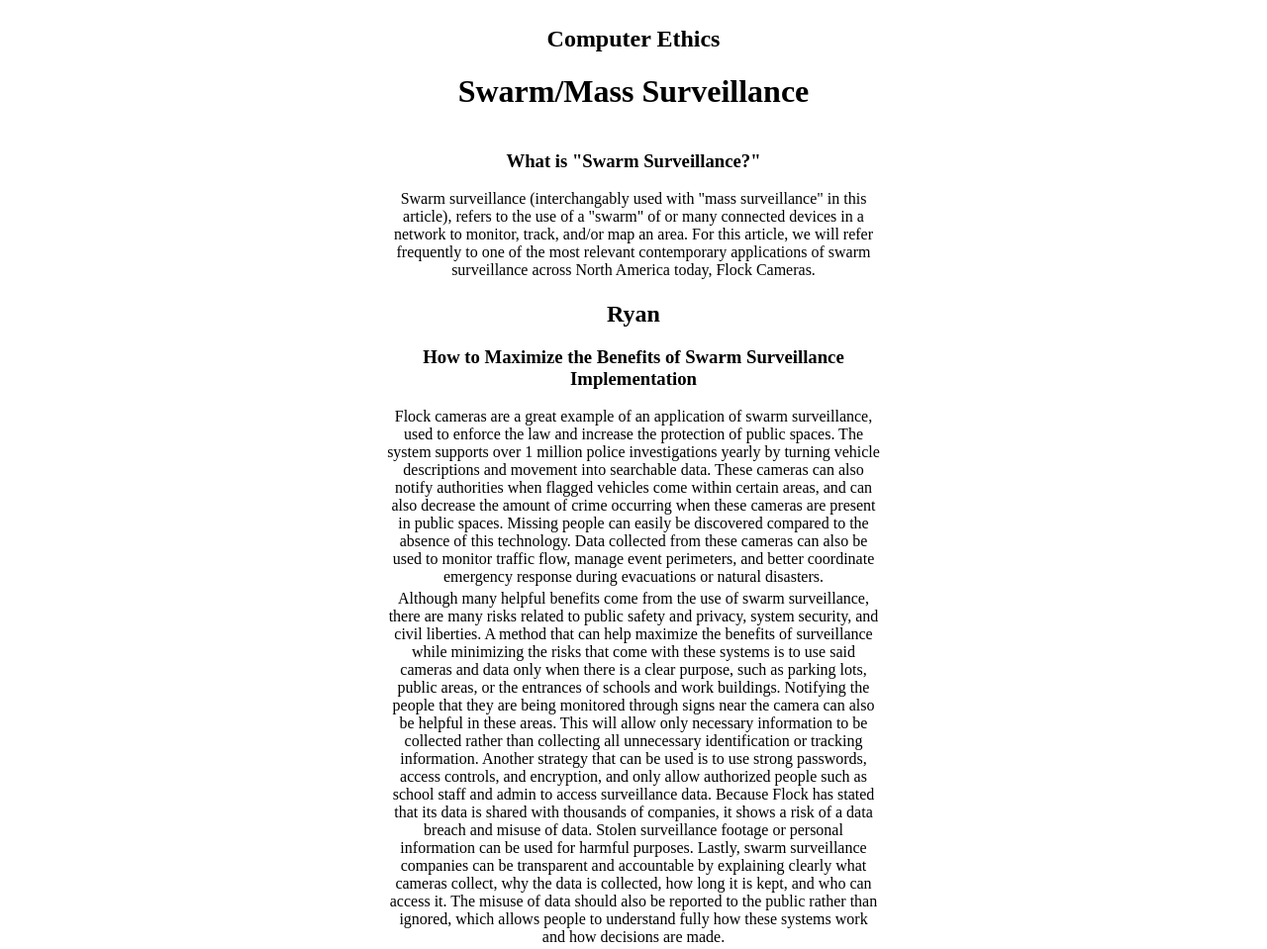
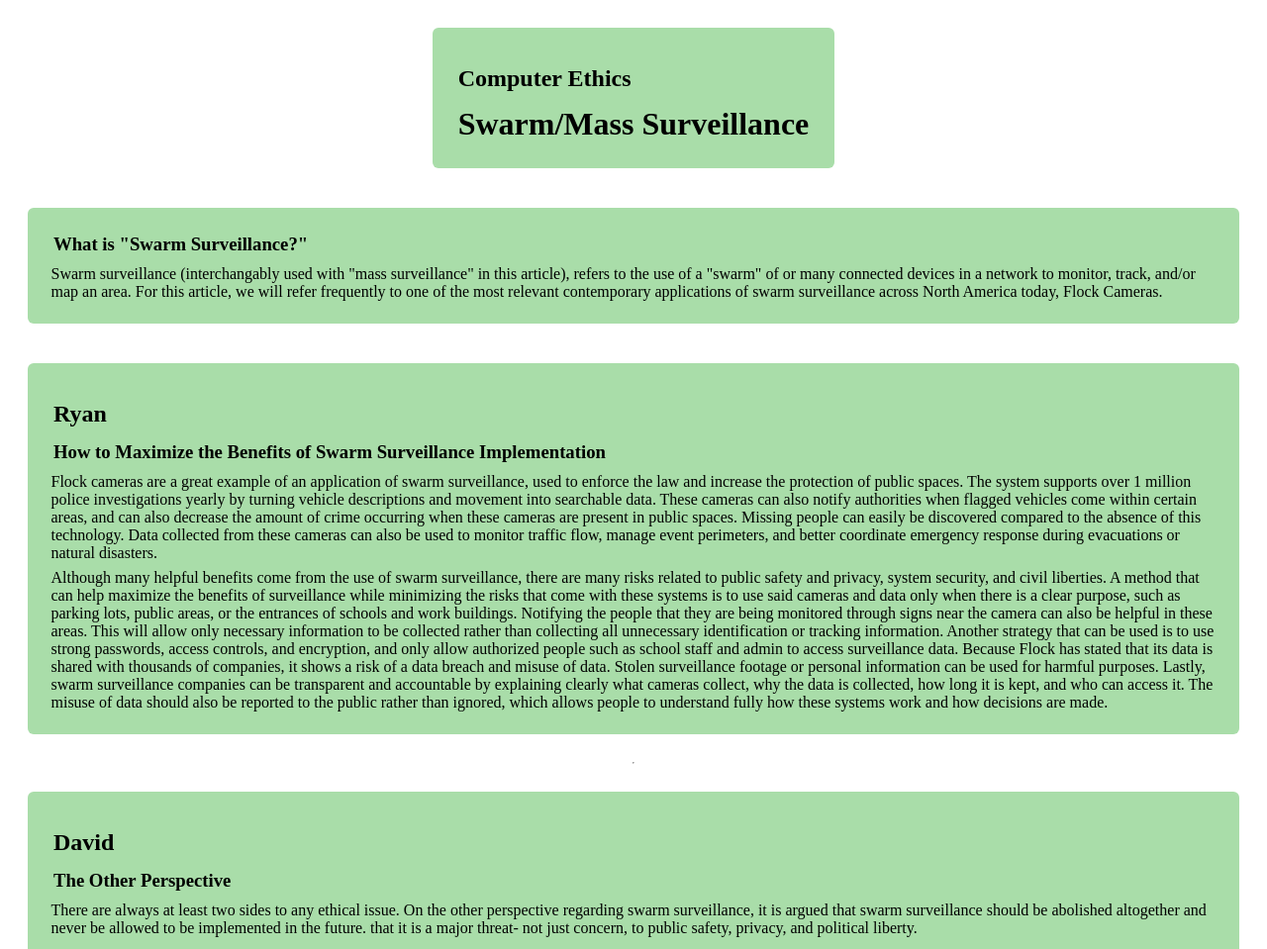
Before and after one commit to DanPlus6/ICS4U1-UAP4, a plain HTML site: page index.html in a window 1280 px wide. Shown: the top 959 px of the page at 99% size. Drawn offline with Linux system fonts and the light colour scheme.

Commit message:
Added styling to make site look nicer

```diff
--- a/assets/styles.css
+++ b/assets/styles.css
@@ -10,9 +10,60 @@
     align-items: center;
 }
 
+div {
+    border-radius: 6px;
+}
+
 /* Containers */
+.container {
+    display: flex;
+    flex-direction: column;
+    justify-content: left;
+    align-items: left;
+
+    max-width: 60%;
+    padding: 20px;
+
+    background-color: rgb(205, 243, 205);
+}
+
+.header {
+    display: flex;
+    flex-direction: column;
+    justify-content: left;
+    align-items: left;
+
+    max-width: 40%;
+    padding: 20px;
+    margin: 20px;
+
+    background-color: rgb(169, 221, 169);
+}
+
+.header h1,h2,h3 {
+    margin: 6px;
+}
+
 .content {
-    max-width: 40%;
+    display: flex;
+    flex-direction: column;
+    justify-content: center;
+    align-items: left;
+
+    max-width: 100%;
+    padding: 20px;
+    margin: 20px;
+
+    background-color: rgb(169, 221, 169);
+}
+
+.content li,p,h1,h2,h3,h4 {
+    text-align: left;
+}
+
+div hr {
+    display: block;
+    width: 96%;
 }
 
 .video-container {
@@ -38,10 +89,6 @@
     align-items: center;
 }
 
-hr {
-    display: block;
-    width: 60%;
-}
 
 /* Text */
 h2 {
```
